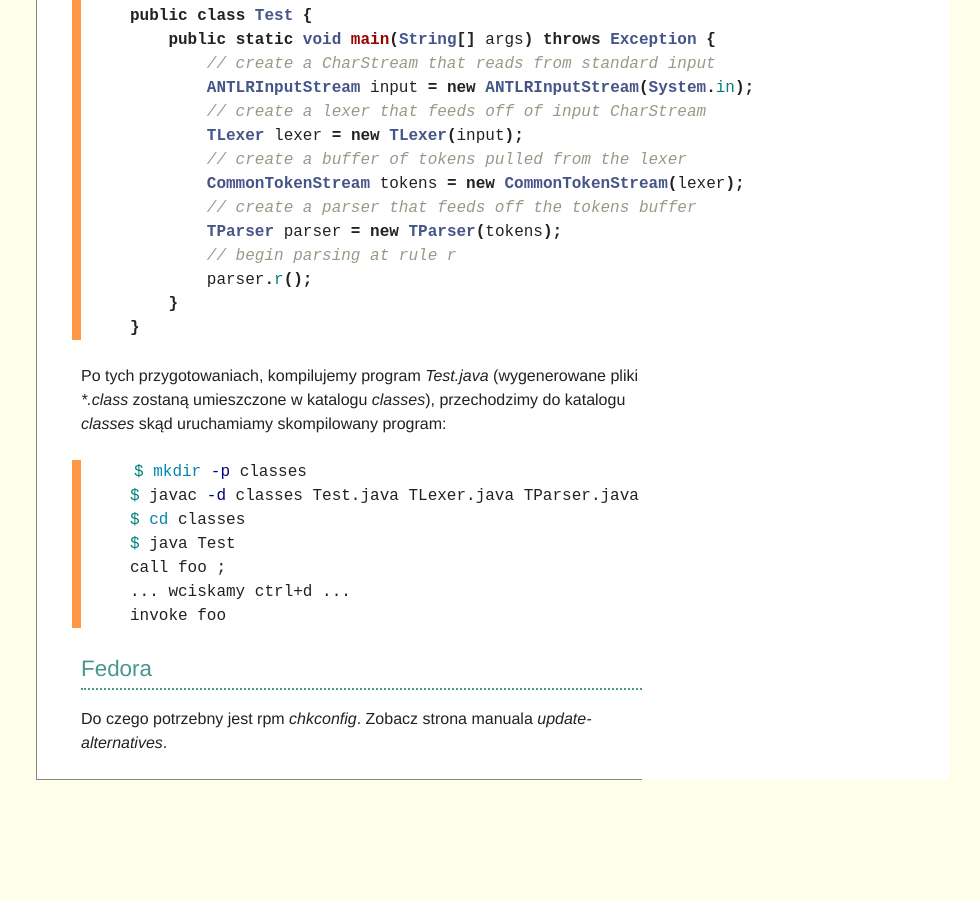
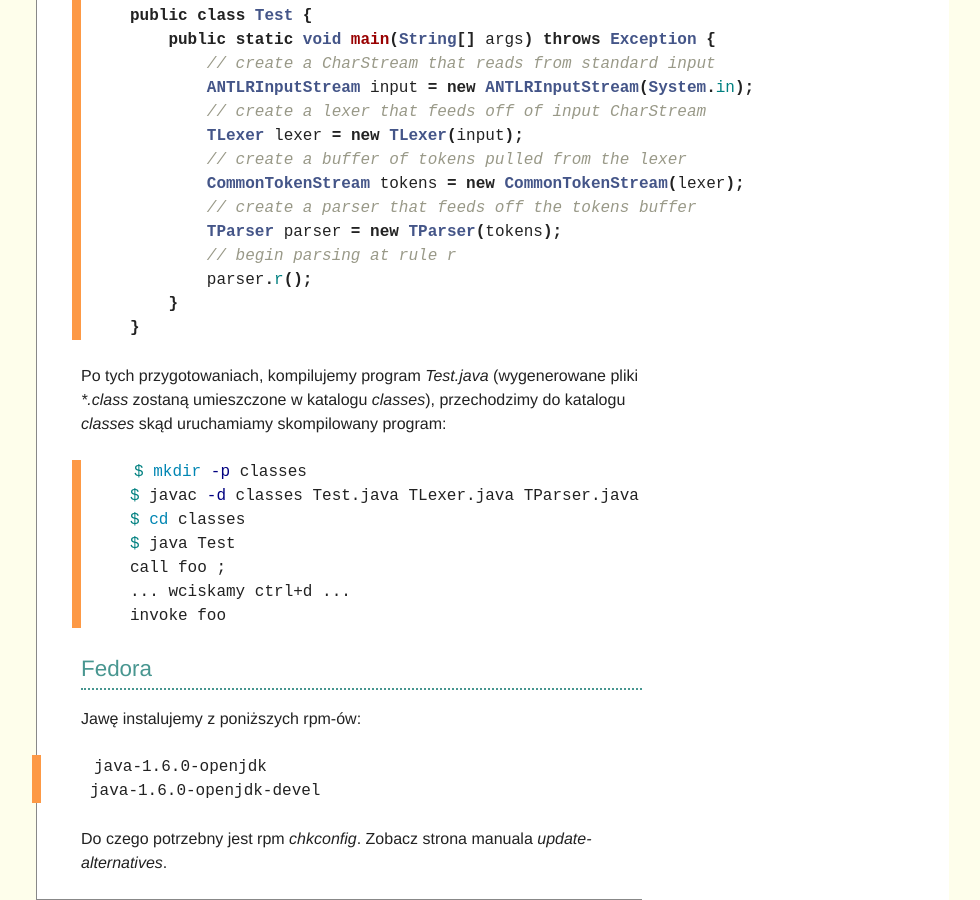
Before and after one commit to fidytek/antlr-tutorial, a Jekyll site: the page built from _posts/2009-10-01-install.markdown, in a window 1280 px wide and 900 px high, scrolled down 1419 px. Shown: the whole window, without its empty margins (8-988 px from the left). Built offline with Jekyll 4.4.1, drawn with Linux system fonts in a browser that asks for light colours; Markdown is read by kramdown in place of the engine named in the settings; before the commit the page ends 2199 px from its top, so only the background shows below that.

Commit message:
updated howto install Java on Fedora

```diff
--- a/_posts/2009-10-01-install.markdown
+++ b/_posts/2009-10-01-install.markdown
@@ -61,7 +61,7 @@ robić, o ile mamy zainstalowaną ostatnią wersję Emacsa.
 Do testowania instalacji użyjemy pliku *T.g* zawierającego taką oto
 gramatykę:
 
-{% highlight antlr %}
+{% highlight antlr-java %}
 grammar T;
 /** Match things like "call foo;" */
 r : 'call' ID ';' {System.out.println("invoke "+$ID.text);} ;
@@ -114,8 +114,13 @@ invoke foo
 
 ## Fedora
 
-Do czego potrzebny jest rpm *chkconfig*. Zobacz strona manuala
-*update-alternatives*.
+Jawę instalujemy z poniższych rpm-ów:
+
+    java-1.6.0-openjdk
+    java-1.6.0-openjdk-devel
+
+Do czego potrzebny jest rpm *chkconfig*.
+Zobacz strona manuala *update-alternatives*.
 
 
 <!-- Linki -->
```
